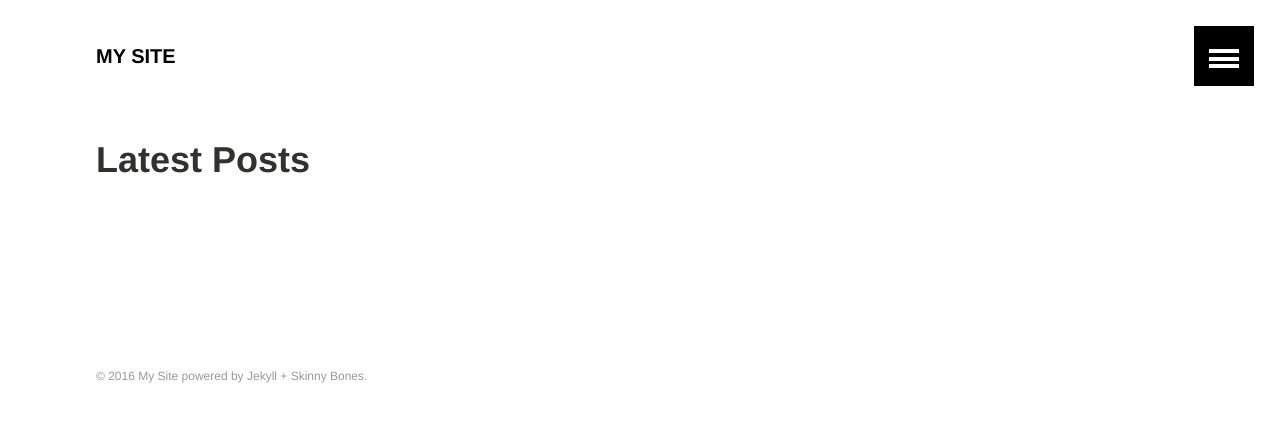
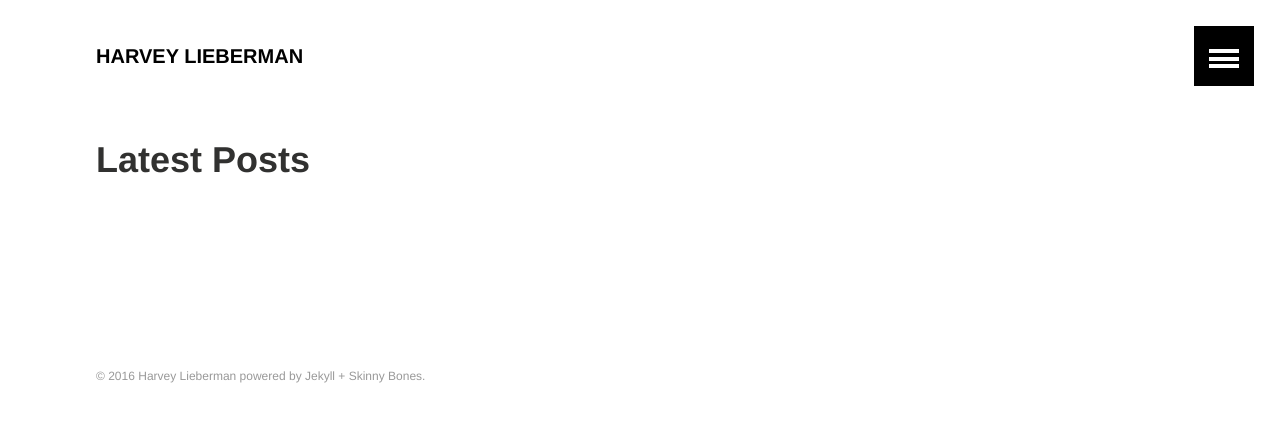
Before and after one commit to harveyl888/harveyl888.github.io, a Jekyll site: the page built from index.md, in a window 1280 px wide. Shown: the top 422 px of the page. Built offline with Jekyll 4.4.1, drawn with Linux system fonts in a browser that asks for light colours.

Commit message:
patch 0001

```diff
--- a/_config.yml
+++ b/_config.yml
@@ -1,7 +1,7 @@
 # Site wide configuration
 
-title: "My Site"
-description: "This is a description of my awesome site."
+title: "Harvey Lieberman"
+description: "Musings of a Science-based Data Scientist"
 logo: # 120x120 px default image used for Twitter summary card
 teaser: # 400x250 px default teaser image used in image archive grid
 locale: en
```
